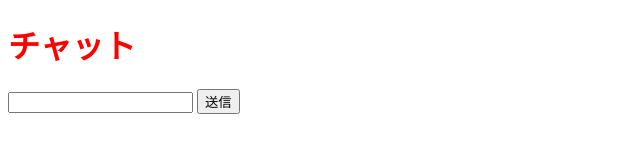
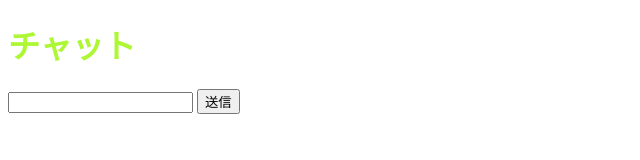
Before and after one commit to 10chite/chat-app, a website: page template.html in a window 1280 px wide. Shown: the whole page, without its empty margins (0-640 px from the left). Drawn offline with Linux system fonts and the light colour scheme.

Commit message:
「チャット」の色を#adf734に変更

```diff
--- a/static/style.css
+++ b/static/style.css
@@ -1,3 +1,3 @@
 .app-title {
-  color: #ff0000;
+  color: #adf734;
 }
```
